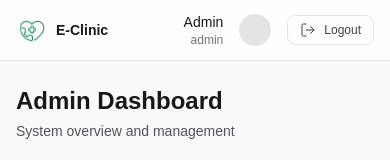
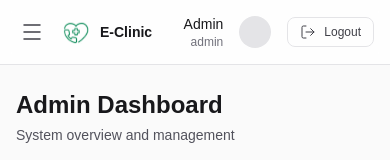
Before and after one commit to codeAKstan/eclinic, a Next.js app: page /admin in a window 390 px wide. Shown: the top 160 px of the page. Built offline with nearby package versions, Linux system fonts and the light colour scheme.

Commit message:
feat(admin): add mobile-responsive sidebar navigation
- Implement mobile menu toggle button and overlay
- Create collapsible mobile sidebar with close functionality
- Adjust layout to accommodate both mobile and desktop views
- Convert component to client-side for state management

```diff
--- a/app/admin/page.js
+++ b/app/admin/page.js
@@ -1,7 +1,10 @@
-import { Home, Calendar, Users, Package, BarChart3 } from 'lucide-react';
+"use client";
+import { useState } from 'react';
+import { Home, Calendar, Users, Package, BarChart3, Menu, X } from 'lucide-react';
 import LogoutButton from '../components/LogoutButton';
 
 export default function AdminDashboard() {
+  const [mobileOpen, setMobileOpen] = useState(false);
   const sidebarItems = [
     { label: "Dashboard", icon: Home },
     { label: "Appointments", icon: Calendar },
@@ -16,6 +19,15 @@ export default function AdminDashboard() {
       <header className="sticky top-0 z-40 border-b border-zinc-200 bg-white/80 backdrop-blur">
         <div className="mx-auto flex max-w-7xl items-center justify-between px-4 py-3">
           <div className="flex items-center gap-2">
+            {/* Mobile menu toggle */}
+            <button
+              className="-ml-1 inline-flex items-center justify-center rounded-md p-2 text-zinc-700 hover:bg-zinc-100 lg:hidden"
+              aria-label="Open menu"
+              aria-expanded={mobileOpen}
+              onClick={() => setMobileOpen(true)}
+            >
+              <Menu className="h-6 w-6" strokeWidth={1.5} />
+            </button>
             <img src="/logo.svg" alt="E-Clinic" className="h-8 w-8" />
             <span className="text-sm font-semibold text-zinc-900">E-Clinic</span>
           </div>
@@ -29,10 +41,50 @@ export default function AdminDashboard() {
           </div>
         </div>
       </header>
+      {/* Mobile sidebar overlay */}
+      {mobileOpen && (
+        <>
+          <div
+            className="fixed inset-0 z-40 bg-black/30"
+            onClick={() => setMobileOpen(false)}
+          />
+          <div className="fixed inset-y-0 left-0 z-50 w-64 bg-white shadow-lg">
+            <div className="flex items-center justify-between border-b border-zinc-200 px-4 py-3">
+              <span className="text-sm font-semibold text-zinc-900">Menu</span>
+              <button
+                className="inline-flex items-center justify-center rounded-md p-2 text-zinc-700 hover:bg-zinc-100"
+                aria-label="Close menu"
+                onClick={() => setMobileOpen(false)}
+              >
+                <X className="h-5 w-5" strokeWidth={1.5} />
+              </button>
+            </div>
+            <nav className="space-y-1 p-3">
+              {sidebarItems.map((item, idx) => {
+                const Icon = item.icon;
+                return (
+                  <a
+                    key={idx}
+                    className={`flex items-center gap-4 rounded-lg px-4 py-3 text-sm font-medium transition-colors ${
+                      idx === 0
+                        ? "bg-zinc-100 text-zinc-900"
+                        : "text-zinc-700 hover:bg-zinc-50"
+                    }`}
+                    href="#"
+                    onClick={() => setMobileOpen(false)}
+                  >
+                    <Icon className="h-5 w-5" strokeWidth={1.5} />
+                    {item.label}
+                  </a>
+                );
+              })}
+            </nav>
+          </div>
+        </>
+      )}
 
-      <div className="mx-auto grid max-w-7xl grid-cols-1 gap-6 px-4 py-6 lg:grid-cols-[240px_1fr]">
-        {/* Sidebar */}
-        <aside className="hidden rounded-xl border border-zinc-200 bg-white p-3 lg:block">
+      {/* Fixed desktop sidebar */}
+      <aside className="hidden lg:block fixed left-0 top-16 bottom-0 z-30 w-60 rounded-none border-r border-zinc-200 bg-white p-3">
         <nav className="space-y-1">
           {sidebarItems.map((item, idx) => {
             const Icon = item.icon;
@@ -55,6 +107,7 @@ export default function AdminDashboard() {
       </aside>
 
       {/* Main content */}
+      <div className="mx-auto max-w-7xl px-4 py-6 lg:pl-64">
         <main>
           <h1 className="text-2xl font-semibold text-zinc-900">Admin Dashboard</h1>
           <p className="mt-1 text-sm text-zinc-600">System overview and management</p>
```
Lines whose indentation alone changed are shown as unchanged.
